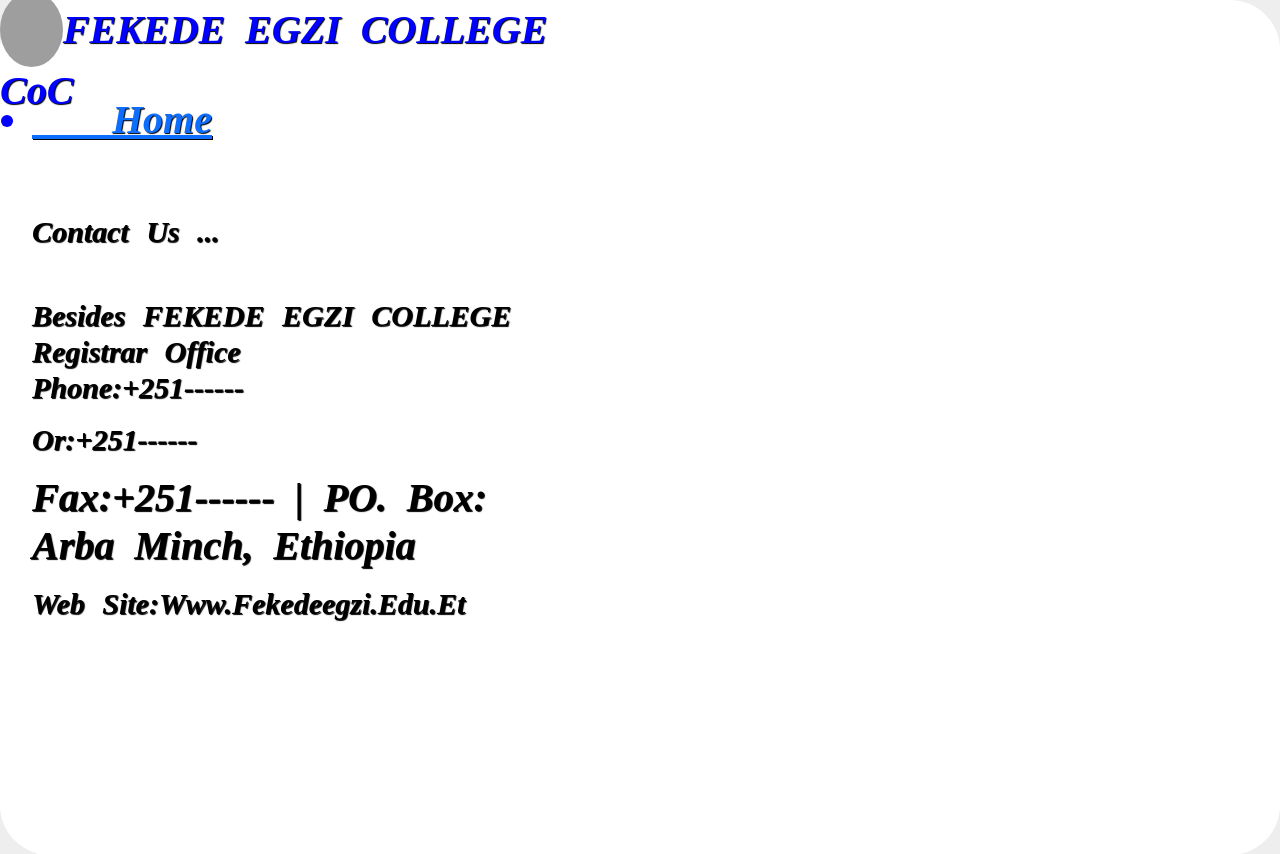
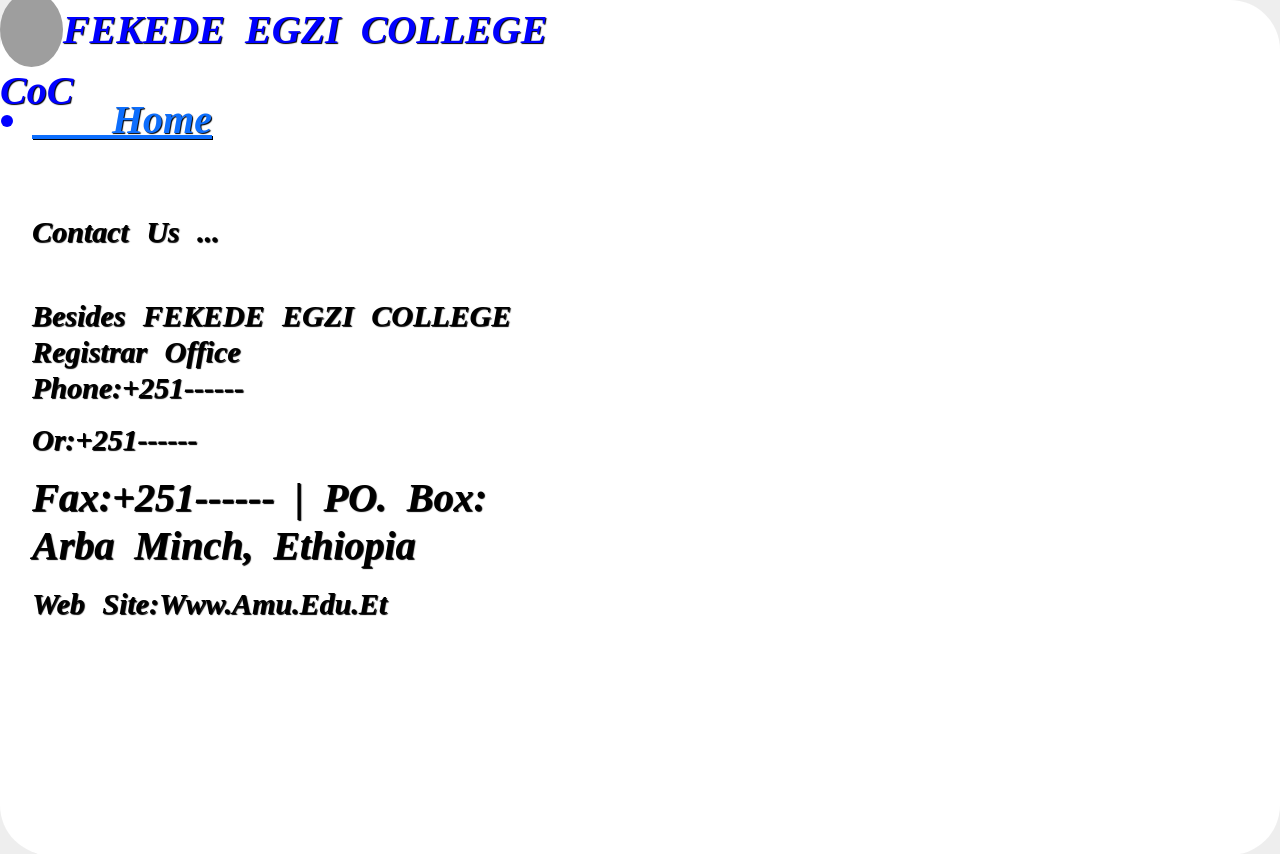
Before and after one commit to Yawksh/coc-managment-system, a PHP site: page /contactt.php in a window 1280 px wide. Shown: the top 854 px of the page. Run offline with PHP 8.4, Linux system fonts and the light colour scheme; a stand-in replaces the project's code that opens the database connection; some libraries are stand-ins or nearby versions; grey boxes are pictures that could not be loaded.

Commit message:
Update contactt.php

```diff
--- a/contactt.php
+++ b/contactt.php
@@ -109,7 +109,7 @@ height:400px;
                 <font color=black><div ><p style="font-size:30px">Phone:+251------ </p></div>
 				<font color=black><div ><p style="font-size:30px">or:+251------ </p></div>
 			Fax:+251------ | PO. Box:  &nbsp;&nbsp;&nbsp; Arba minch, Ethiopia</p>
- <p style="font-size:30px"> Web Site:www.fekedeegzi.edu.et</p></font>
+ <p style="font-size:30px"> Web Site:www.amu.edu.et</p></font>
 				   </div>
             </div>
             </div>
```
